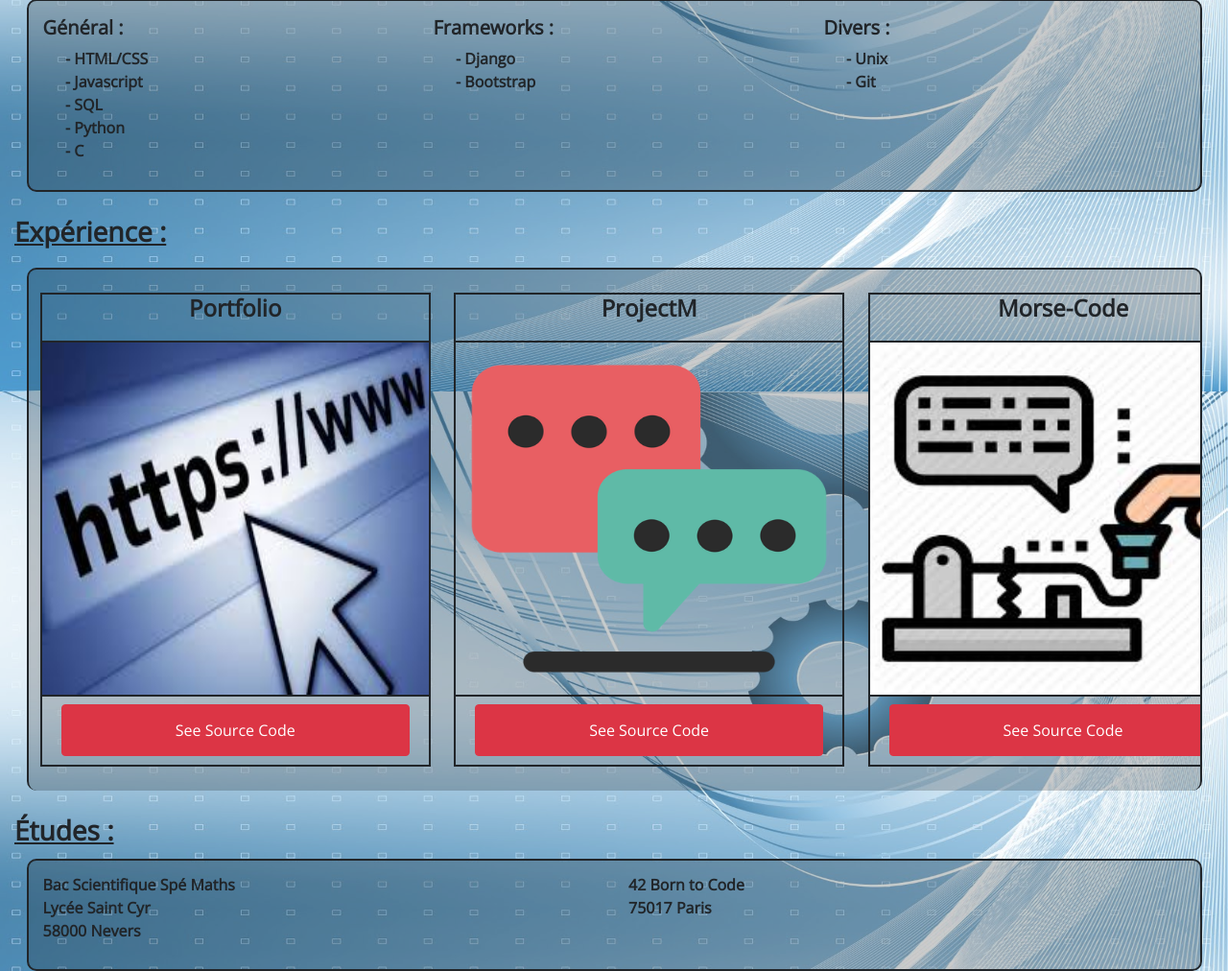
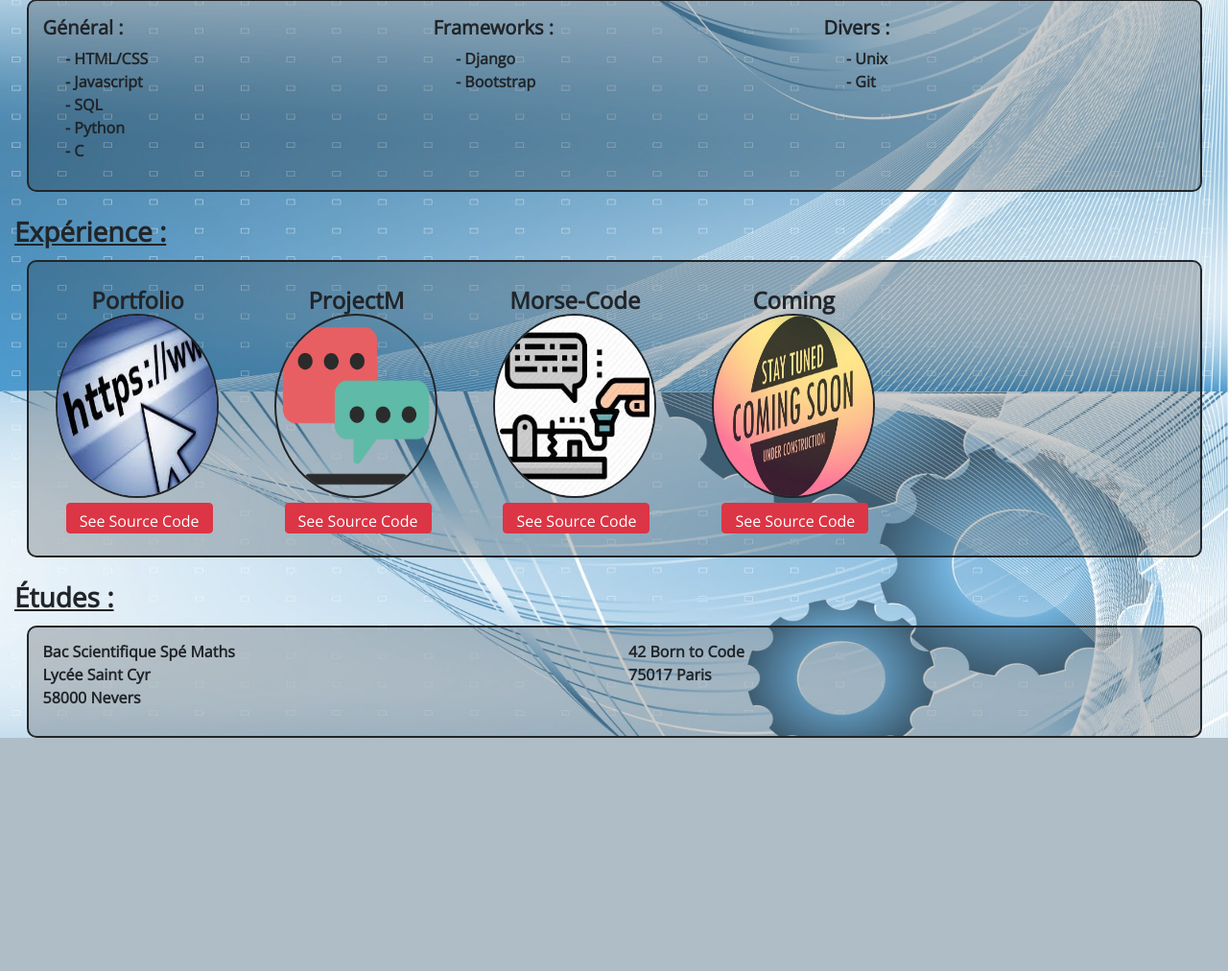
Before and after one commit to JeromePrevotat/Portfolio, a Django app: page / in a window 1280 px wide. Shown: the part 392-1404 px from the top of the page at 96% size. After the commit the page ends 1161 px from the top, so only its background shows below. Run offline with Django 3.2, Linux system fonts and the light colour scheme; data comes from the database, SQL or seed files in the repository; some libraries are stand-ins or nearby versions.

Commit message:
circular project buttons

```diff
--- a/portfolio/website/static/website/css/website.css
+++ b/portfolio/website/static/website/css/website.css
@@ -112,60 +112,33 @@
     content: "- ";
 }
 
-.horizontal-list-container {
+.projects-container {
     background-color: rgba(0, 0, 0, 0.2);
     width: 98%;
     margin-left: 1%;
     margin-right: 1%;
-    list-style-type: none;
     border-radius: 10px;
     border-style: solid;
     border-width: 2px;
-    border-bottom: hidden;
-
-    display: inline-flex;
-    flex-wrap: nowrap;
-    justify-content: flex-start;
-    overflow-x: scroll;
 }
-
-.horizontal-list-container::-webkit-scrollbar {
-    background-color: rgba(255, 255, 255, 0.5);
-    border-radius: 10px;
-    border-style: solid;
-    border-width: 1px;
-    height: 8px;
-}
-.horizontal-list-container::-webkit-scrollbar-button {
-    width: 0;
-}
-.horizontal-list-container::-webkit-scrollbar-thumb {
-    background-color: rgba(0, 0, 0, 0.7);
-    border-radius: 10px;
-}
-.horizontal-list-container::-webkit-scrollbar-track-piece {}
-.horizontal-list-container::-webkit-scrollbar-track {}
-.horizontal-list-container::-webkit-scrollbar-corner {}
-.horizontal-list-container::-webkit-resizer {}
-
 
 .project {
     margin: 1%;
-    border: solid 1px;
 }
 
 .name {
-    border: solid 1px;
     height: 10%;
+    margin: 1%;
 }
 
 .preview {
     height: 75%;
+    margin: 1%;
 }
 
 .project-link {
-    border: solid 1px;
     height: 15%;
+    margin: 1%;
 }
 
 .project-name {
@@ -175,21 +148,38 @@
 
 .project-icon {
     height: 100%;
-    border: solid 1px;
+    border-radius: 100%;
+    border: solid 2px;
+    background-size: contain;
+}
+
+.project-icon:hover {
+    transform: scale(2,2);
 }
 
 .project-icon>img {
+    height: 100%;
     width: 100%;
-    height: 100%;
-    max-height: 100%;
+    border-radius: 100%;
 }
 
-.hover-show p {
+.description {
     position: absolute;
+    top:50%;
+    left:50%;
+    transform: translate(-50%,-50%);
+    text-align: center;
     opacity: 0;
 }
+
+.hover-show:hover{
+    z-index: 100;
+}
+
 .hover-show:hover p{
+    width: 75%;
     font-weight: bolder;
+    font-size: 10px;
     opacity: 1;
     margin: 1%;
 }
@@ -197,15 +187,20 @@
 .hover-show img {
     opacity: 1;
 }
+
 .hover-show:hover img{
-    opacity: 0.1;
+    opacity: 0.0;
+}
+.hover-show:hover {
+    background-color: rgba(255,255,255,0.7);
 }
 
 .links {
     width: 100%;
     height: 100%;
     text-align: center;
-    padding-top: 2%;
+    margin: 1%;
+    padding-top: 1%;
 }
 
 .btn-source {
--- a/portfolio/website/templates/website/content.html
+++ b/portfolio/website/templates/website/content.html
@@ -80,7 +80,7 @@
 ---- MIDDLE PART 2
 --------------------------------------------------------------------------------------------------->
     <h3>Expérience :</h3>
-    <div id="custom-list-skills-2" class="row categorie horizontal-list-container no-gutters">
+    <div id="custom-list-skills-2" class="row categorie projects-container">
         {% block project_block%}
         {% endblock %}
     </div>
--- a/portfolio/website/templates/website/project_list.html
+++ b/portfolio/website/templates/website/project_list.html
@@ -2,18 +2,22 @@
 {% load staticfiles %}
 {% block project_block %}
     {% for project in project_list %}
-        <div class="col-4 project">
-            <div class="row name no-gutters">
+        <div class="col-2 project">
+            <div class="row name">
                 <div class="col-12 project-name">
                     <h4>{{ project.project_name }}</h4>
                 </div>
             </div>
+
             <div class="row preview no-gutters">
                 <div class="col-12 project-icon hover-show">
-                    <p>{{ project.description }}</p>
-                    <img class="img-fluid" src="{{ project.img.url }}"></img>
+                    <img src="{{project.img.url }}" alt="">
+                    <div class="description-container">
+                        <p class="description scroll-up-text">{{ project.description }}</p>
+                    </div>
                 </div>
             </div>
+
             <div class="row project-link no-gutters">
                 <div class="col-12 links">
                     {% if project.project_name == "Coming Soon" %}
```
